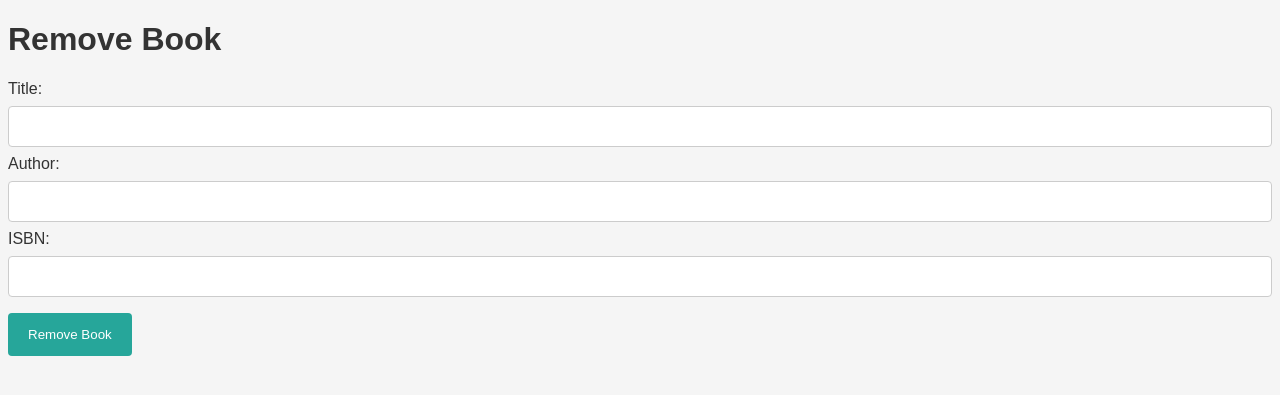
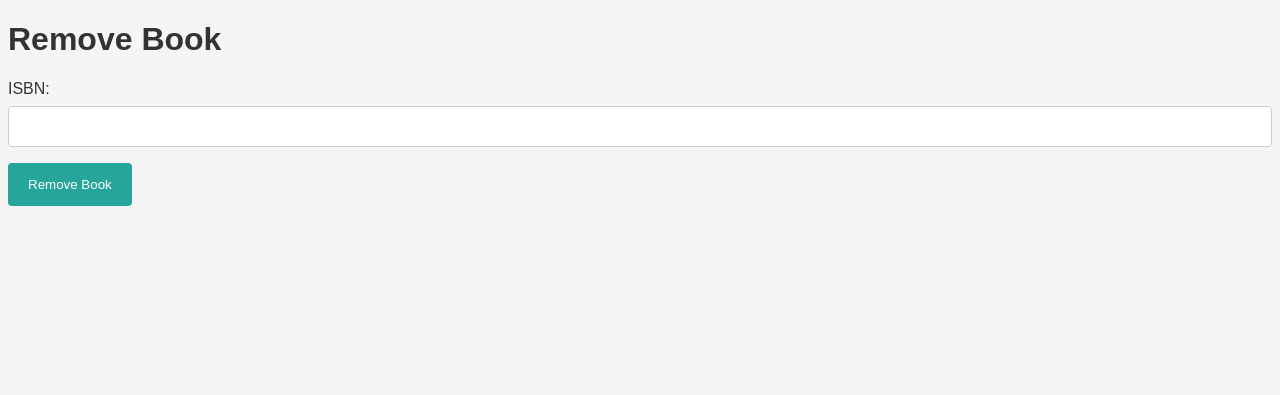
Before and after one commit to AndrewR420/Library-Managment-System, a Flask app: page /remove_book in a window 1280 px wide. Shown: the top 395 px of the page. Run offline with Flask 3, Linux system fonts and the light colour scheme; parts of the project's set-up code (start-up, migrations or seed data) failed here and were passed over.

Commit message:
updated remove book

```diff
--- a/app.py
+++ b/app.py
@@ -10,9 +10,9 @@ db = SQLAlchemy(app)
 
 # setup databse for books
 class BookModel(db.Model):
-    title = db.Column(db.String(100),primary_key=True)
+    title = db.Column(db.String(100))
     author = db.Column(db.String(100))
-    isbn = db.Column(db.Integer())
+    isbn = db.Column(db.Integer(),primary_key=True)
 
     def __repr__(self):
         return f"Book {self.title}"
@@ -26,12 +26,16 @@ class User(db.Model):
 # Create tables in Database
 with app.app_context():
     db.create_all()
+    # creating admin user
     admin_email = "admin@gmail.com"
     admin_password = generate_password_hash("super_secret_password")
     admin_user = User(email=admin_email,password=admin_password, is_admin=True)
-    db.session.add(admin_user)
-    db.session.commit()
 
+     # Check if an admin user already exists to avoid duplicates
+    existing_admin = User.query.get(admin_email)
+    if not existing_admin:
+        db.session.add(admin_user)
+        db.session.commit()
 
 # homepage
 @app.route('/')
@@ -92,15 +96,13 @@ def add_book():
 @app.route('/remove_book', methods=['GET','POST'])
 def remove_book():
     if request.method =='POST':
-        title=request.form['title']
-        author = request.form['author']
         isbn = request.form['isbn']
 
         # remove book from database
-        book = BookModel.query.get(title,author,isbn)
+        book = BookModel.query.get(isbn)
         db.session.delete(book)
         db.session.commit()
-        redirect('/admin')
+        redirect('/')
 
     return render_template('remove_book.html')
 
--- a/templates/remove_book.html
+++ b/templates/remove_book.html
@@ -7,8 +7,6 @@
 <body>
     <h1>Remove Book</h1>
     <form method="post">
-        Title: <input type="text" name="title"><br>
-        Author: <input type="text" name="author"><br>
         ISBN: <input type="text" name="isbn"><br>
         <input type="submit" value="Remove Book">
     </form>
```
Also changed, not shown: instance/mydb.db.
